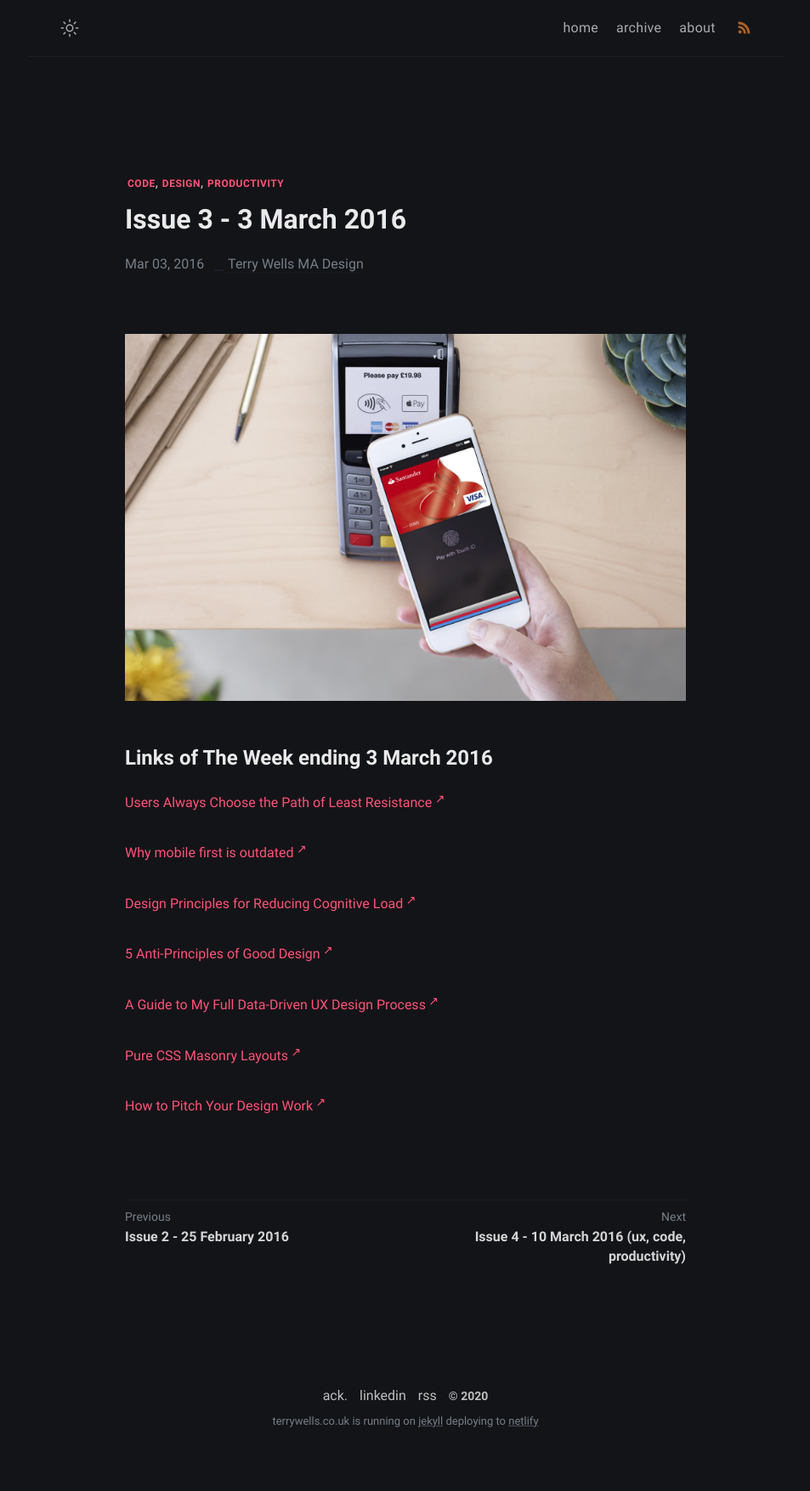
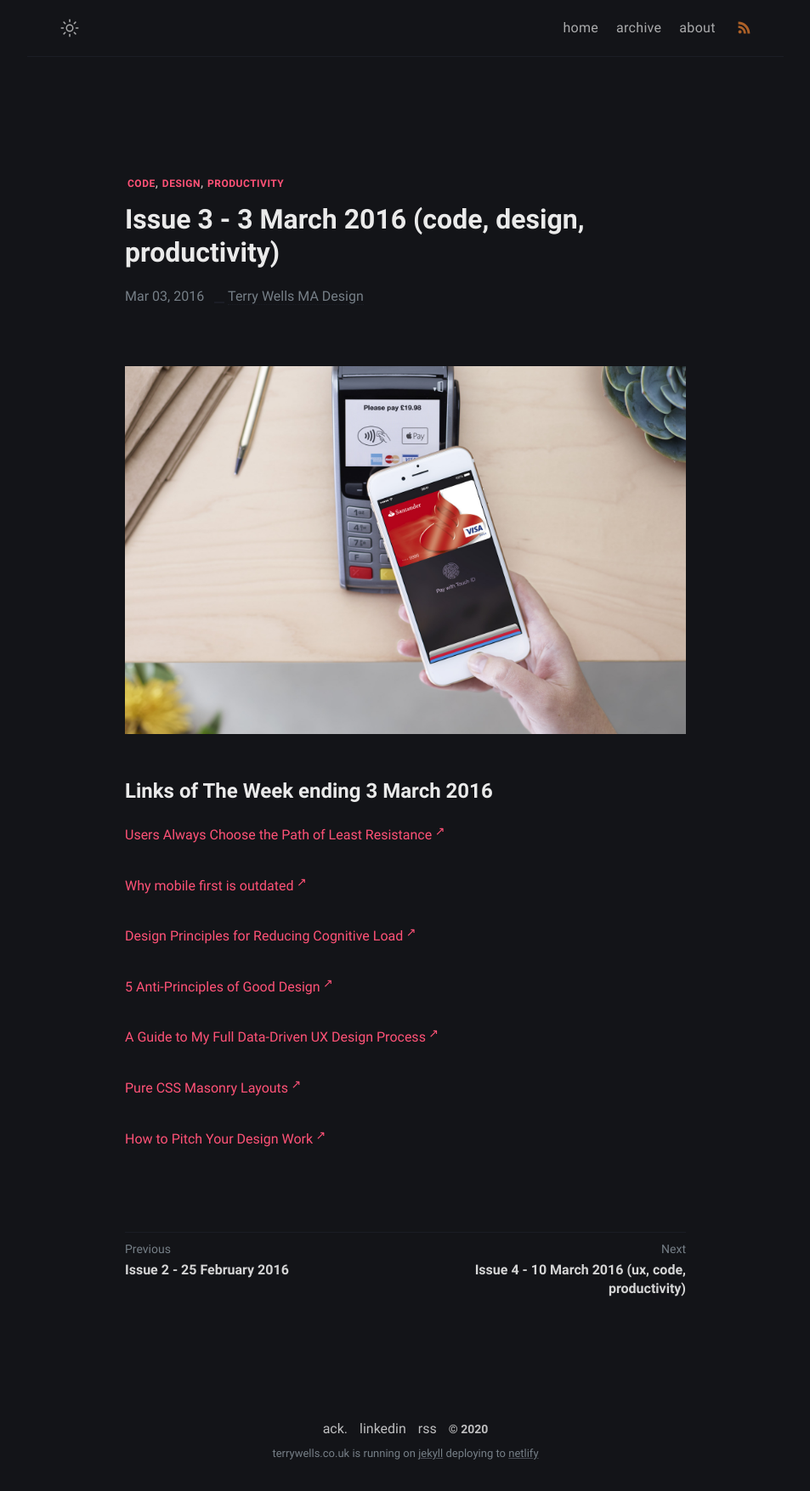
Before and after one commit to wristtattoo/jekyll-klise, a Jekyll site: the page built from _posts/2020-11-03-issue-3-3-march-2016.md, in a window 1280 px wide. Shown: the whole page at 85% size, without its empty margins (163-1116 px from the left). Built offline with Jekyll 4.4.1, drawn with Linux system fonts in a browser that asks for light colours; a script that is not in the unit is left out; before the commit the page ends 1717 px from its top, so only the background shows below that.

```diff
--- a/_posts/2020-11-03-issue-3-3-march-2016.md
+++ b/_posts/2020-11-03-issue-3-3-march-2016.md
@@ -1,6 +1,6 @@
 ---
 layout: post
-title: Issue 3 - 3 March 2016
+title: Issue 3 - 3 March 2016 (code, design, productivity)
 tags: code design productivity
 date: 2016-03-03T08:44:10.226Z
 ---
```
